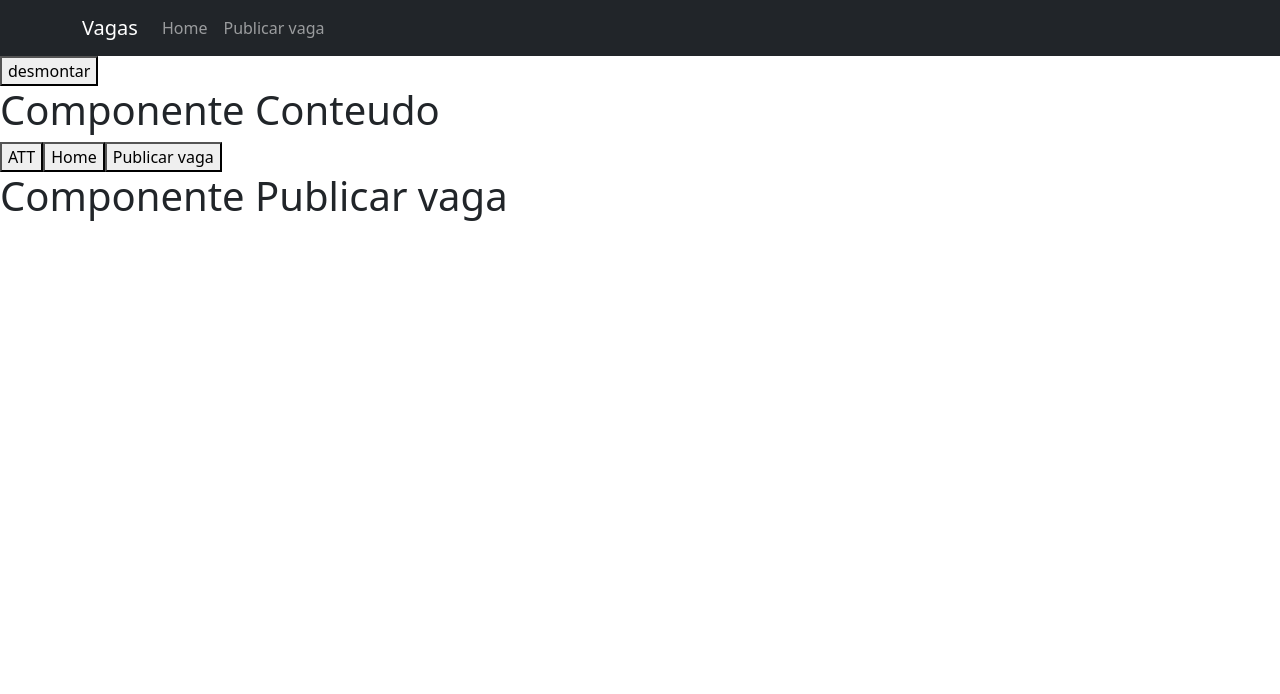
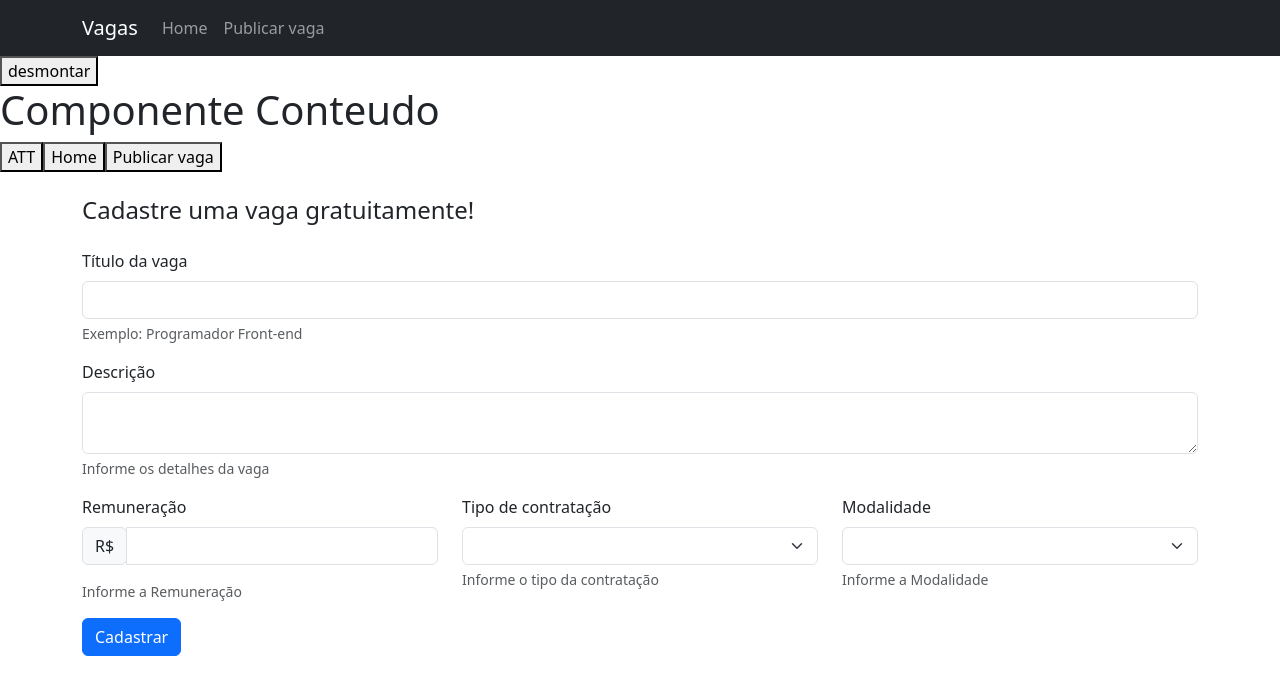
Before and after one commit to danillohss/vue-vacancies, a Vue app: page / in a window 1280 px wide. Both pictures are taken after a click on the button "Publicar vaga". Shown: the top 694 px of the page. Built offline with nearby package versions, Linux system fonts and the light colour scheme.

Commit message:
componente publicar vaga

```diff
--- a/src/App.vue
+++ b/src/App.vue
@@ -23,7 +23,6 @@ export default {
   },
   methods: {
     desmontar() {
-      console.log('asdsad')
       this.visibilidade = false;
     }
   },
--- a/src/components/views/PublicarVaga.vue
+++ b/src/components/views/PublicarVaga.vue
@@ -1,6 +1,58 @@
 <template>
-    <div>
-        <h1>Componente Publicar vaga</h1>
+    <div class="container py-4">
+        <div class="row">
+            <div class="col">
+                <h4>Cadastre uma vaga gratuitamente!</h4>
+            </div>
+        </div>
+        <div class="row mt-3">
+            <div class="col">
+                <label class="form-label">Título da vaga</label>
+                <input type="text" class="form-control" v-model="titulo">
+                <div class="form-text">Exemplo: Programador Front-end</div>
+            </div>
+        </div>
+        <div class="row mt-3">
+            <div class="col">
+                <label class="form-label">Descrição</label>
+                <textarea type="text" class="form-control" v-model="descricao"></textarea>
+                <div class="form-text">Informe os detalhes da vaga</div>
+            </div>
+        </div>
+        <div class="row mt-3">
+            <div class="col">
+                <label class="form-label">Remuneração</label>
+                <div class="input-group mb-3">
+                    <div class="input-group-prepend">
+                        <span class="input-group-text">R$</span>
+                    </div>
+                    <input type="text" class="form-control" v-model="salario">
+                </div>
+                <div class="form-text">Informe a Remuneração</div>
+            </div>
+            <div class="col">
+                <label class="form-label">Tipo de contratação</label>
+                <select class="form-select" v-model="tipo">
+                    <option value="1">PJ</option>
+                    <option value="2">CLT</option>
+                </select>
+                <div class="form-text">Informe o tipo da contratação</div>
+            </div>
+            <div class="col">
+                <label class="form-label">Modalidade</label>
+                <select class="form-select" v-model="modalidade">
+                    <option value="1">Home Office</option>
+                    <option value="2">Híbrido</option>
+                    <option value="3">Presencial</option>
+                </select>
+                <div class="form-text">Informe a Modalidade</div>
+            </div>
+        </div>
+        <div class="row mt-3">
+            <div class="col">
+                <button type="submit" class="btn btn-primary" @click="salvarVaga">Cadastrar</button>
+            </div>
+        </div>
     </div>
 </template>
 
@@ -8,6 +60,27 @@
 export default {
     // eslint-disable-next-line
     name: 'PublicarVaga',
+    data() {
+        return {
+            titulo: '',
+            descricao: '',
+            salario: '',
+            tipo: '',
+            modalidade: '',
+        }
+    },
+    methods: {
+        salvarVaga() {
+            let vaga = {
+                titulo: this.titulo,
+                descricao: this.descricao,
+                salario: this.salario,
+                tipo: this.tipo,
+                modalidade: this.modalidade
+            }
+            localStorage.setItem('vagas', JSON.stringify(vaga));
+        }
+    },
 }
 </script>
 
```
Also changed, not shown: src/components/layouts/Conteudo.vue (+0 -39 lines).
